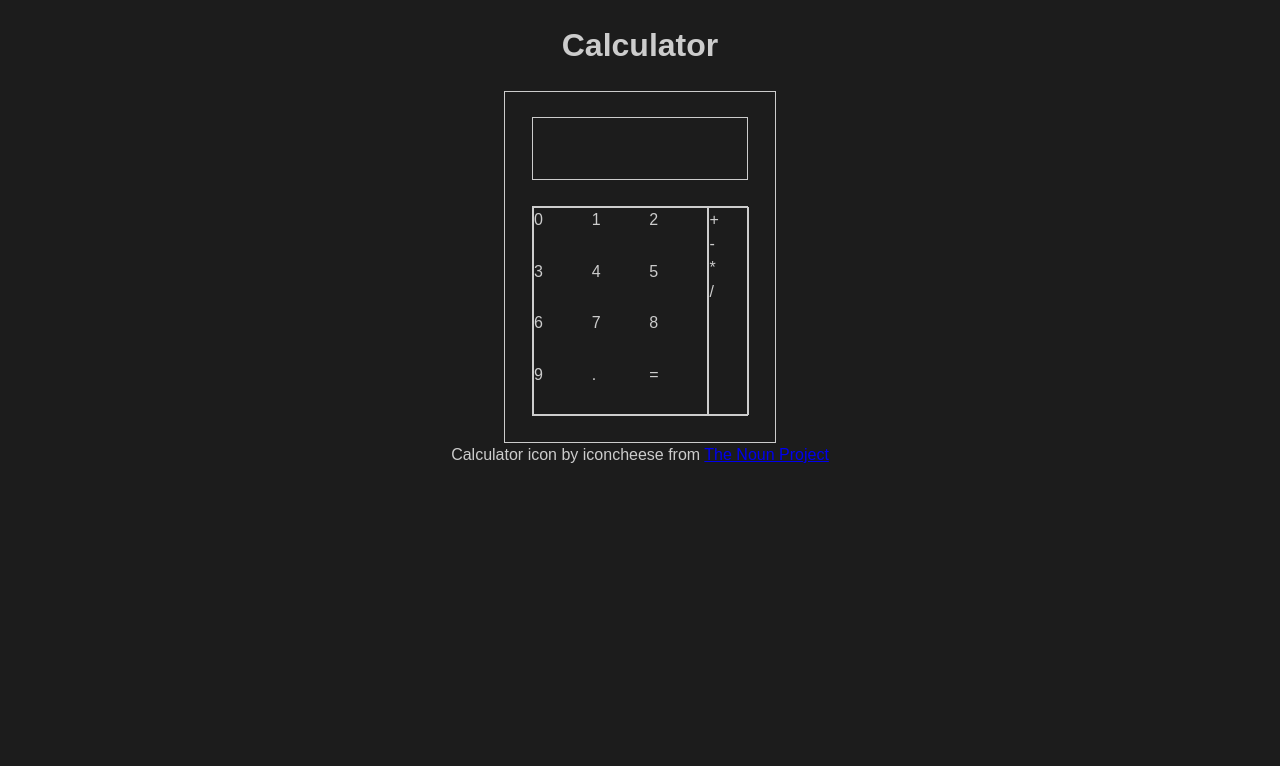
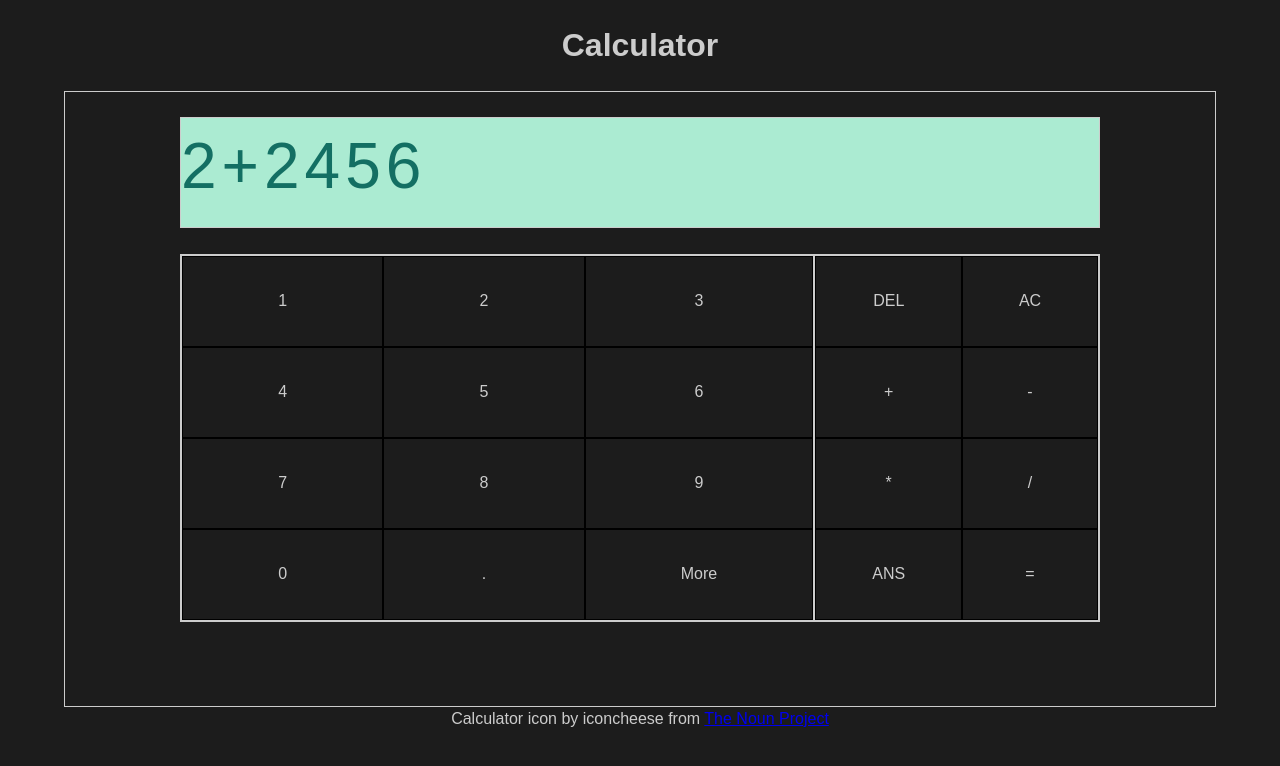
Before and after one commit to es-rene99/calculator, a website: page index.html in a window 1280 px wide. Drawn offline with Linux system fonts and the light colour scheme; a web font is replaced by a local one.

Commit message:
feat: createKeyLayout adding classes color palette

```diff
--- a/index.html
+++ b/index.html
@@ -12,6 +12,11 @@
       type="image/svg+xml"
       href="/src/resources/calculator.svg"
     />
+    <link rel="preconnect" href="https://fonts.gstatic.com" />
+    <link
+      href="https://fonts.googleapis.com/css2?family=DotGothic16&display=swap"
+      rel="stylesheet"
+    />
   </head>
   <body>
     <header class="header">
@@ -19,7 +24,7 @@
     </header>
     <main class="main">
       <div class="calculator calculator--border">
-        <div class="calculator__screen calculator--border"></div>
+        <div class="calculator__screen calculator--border">2+2456</div>
         <div class="calculator__keys-area calculator--border">
           <div class="calculator__number-keys calculator--border"></div>
           <div class="calculator__operator-keys calculator--border"></div>
@@ -31,5 +36,9 @@
       <a href="https://thenounproject.com/icon.cheese/">The Noun Project</a>
     </footer>
     <script src="./src/js/script.js"></script>
+    <noscript
+      >JavaScript is disabled, please enable so the calculator works c:
+    </noscript>
+    <!-- TODO make noscript tag work https://stackoverflow.com/questions/34231292/html-noscript-tag-does-not-work -->
   </body>
 </html>
--- a/src/css/style.css
+++ b/src/css/style.css
@@ -1,6 +1,8 @@
 :root {
   --main-border-color: #ccc;
   --background-color: #1c1c1c;
+  --secondary-color: #abebd2;
+  --secondary-text-color: #136f63;
   --text-color: #ccc;
 }
 
@@ -10,7 +12,7 @@ body {
   color: var(--text-color);
   margin: 0;
   padding: 0;
-  font-family: Arial, sans-serif;
+  font-family: "DotGothic16", sans-serif;
 }
 
 .header,
@@ -18,10 +20,12 @@ body {
   text-align: center;
 }
 
+/* TODO left here, making responsive calculator */
+
 .calculator {
   margin: 0 auto;
-  max-width: 17rem;
-  height: 22rem;
+  max-width: 90%;
+  height: 77vh;
 }
 
 .calculator--border {
@@ -32,6 +36,10 @@ body {
   max-width: 80%;
   height: 18%;
   margin: 1.6rem auto;
+  background-color: var(--secondary-color);
+  color: var(--secondary-text-color);
+  font-size: 4em;
+  letter-spacing: 5px;
 }
 
 .calculator__keys-area {
@@ -39,7 +47,7 @@ body {
   height: 60%;
   margin: 1.6rem auto;
   display: grid;
-  grid-template-columns: 82% 19%;
+  grid-template-columns: 69% auto;
 }
 
 .calculator__number-keys {
@@ -47,7 +55,15 @@ body {
   grid-template-columns: auto auto auto;
 }
 
+.calculator__key {
+  text-align: center;
+  line-height: 11vh;
+  border: 1px solid black;
+}
+
 .calculator__operator-keys {
+  display: grid;
+  grid-template-columns: auto auto;
 }
 
 .footer {
--- a/src/js/script.js
+++ b/src/js/script.js
@@ -24,15 +24,15 @@ const uiDOMManipulation = (() => {
       const targetElement = document.querySelector(targetElementClass);
       for (let i = 0; i < newElementDataSet.length; i++) {
         const newElement = document.createElement('div');
-        newElement.classList.add(newElementClass);
+        newElement.classList.add(...newElementClass);
         newElement.textContent = newElementDataSet[i];
         targetElement.appendChild(newElement);
       }
     }
-    const numberKeysDataSet = [0, 1, 2, 3, 4, 5, 6, 7, 8, 9, '.', '='];
-    const operatorKeysDataSet = ['+', '-', '*', '/'];
-    createKeyLayout('.calculator__number-keys', 'calculator__number-key', numberKeysDataSet);
-    createKeyLayout('.calculator__operator-keys', 'calculator__operator-key', operatorKeysDataSet);
+    const numberKeysDataSet = [1, 2, 3, 4, 5, 6, 7, 8, 9, 0, '.', 'More'];
+    const operatorKeysDataSet = ['DEL', 'AC', '+', ' - ', ' * ', ' / ', 'ANS', '='];
+    createKeyLayout('.calculator__number-keys', ['calculator__key', 'calculator__number-key'], numberKeysDataSet);
+    createKeyLayout('.calculator__operator-keys', ['calculator__key', 'calculator__operator-key'], operatorKeysDataSet);
   };
 
   return {
```
